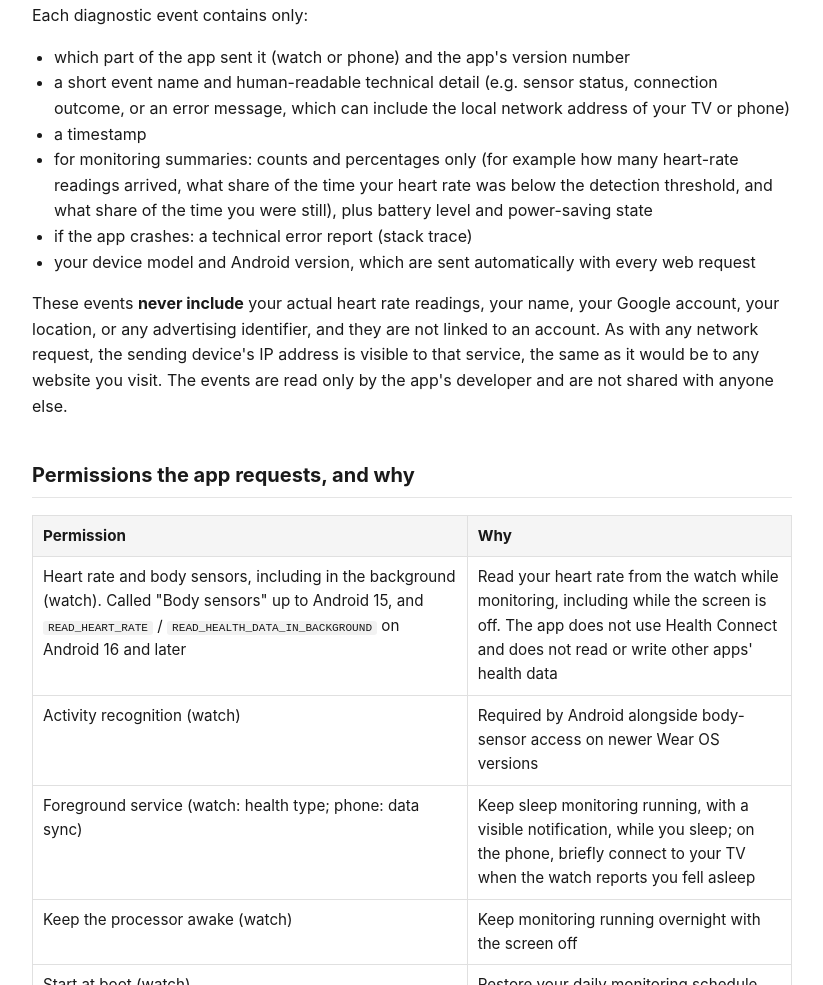
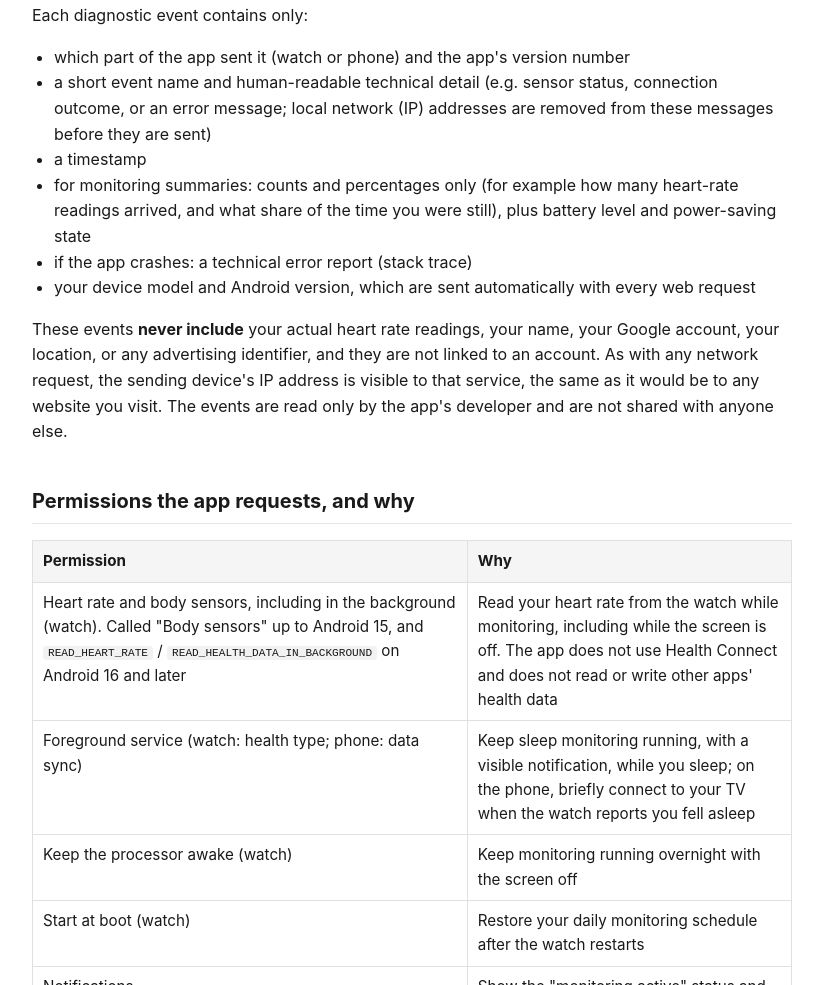
Before and after one commit to SnirErlich/sleepguardian-privacy, a plain HTML site: page index.html in a window 1280 px wide. Shown: the part 1428-2413 px from the top of the page, without its empty margins (228-1051 px from the left). Drawn offline with Linux system fonts and the light colour scheme.

Commit message:
Policy: drop activity recognition row, HR-threshold percentage, and note IPs are removed from logs
Co-Authored-By: Claude Sonnet 5.5 <noreply@anthropic.com>

```diff
--- a/index.html
+++ b/index.html
@@ -75,9 +75,9 @@ workflow-automation service used here purely as a developer debugging log.
 <p>Each diagnostic event contains only:</p>
 <ul>
   <li>which part of the app sent it (watch or phone) and the app's version number</li>
-  <li>a short event name and human-readable technical detail (e.g. sensor status, connection outcome, or an error message, which can include the local network address of your TV or phone)</li>
+  <li>a short event name and human-readable technical detail (e.g. sensor status, connection outcome, or an error message; local network (IP) addresses are removed from these messages before they are sent)</li>
   <li>a timestamp</li>
-  <li>for monitoring summaries: counts and percentages only (for example how many heart-rate readings arrived, what share of the time your heart rate was below the detection threshold, and what share of the time you were still), plus battery level and power-saving state</li>
+  <li>for monitoring summaries: counts and percentages only (for example how many heart-rate readings arrived, and what share of the time you were still), plus battery level and power-saving state</li>
   <li>if the app crashes: a technical error report (stack trace)</li>
   <li>your device model and Android version, which are sent automatically with every web request</li>
 </ul>
@@ -94,7 +94,6 @@ shared with anyone else.
 <table>
   <tr><th>Permission</th><th>Why</th></tr>
   <tr><td>Heart rate and body sensors, including in the background (watch). Called "Body sensors" up to Android 15, and <code>READ_HEART_RATE</code> / <code>READ_HEALTH_DATA_IN_BACKGROUND</code> on Android 16 and later</td><td>Read your heart rate from the watch while monitoring, including while the screen is off. The app does not use Health Connect and does not read or write other apps' health data</td></tr>
-  <tr><td>Activity recognition (watch)</td><td>Required by Android alongside body-sensor access on newer Wear OS versions</td></tr>
   <tr><td>Foreground service (watch: health type; phone: data sync)</td><td>Keep sleep monitoring running, with a visible notification, while you sleep; on the phone, briefly connect to your TV when the watch reports you fell asleep</td></tr>
   <tr><td>Keep the processor awake (watch)</td><td>Keep monitoring running overnight with the screen off</td></tr>
   <tr><td>Start at boot (watch)</td><td>Restore your daily monitoring schedule after the watch restarts</td></tr>
```
